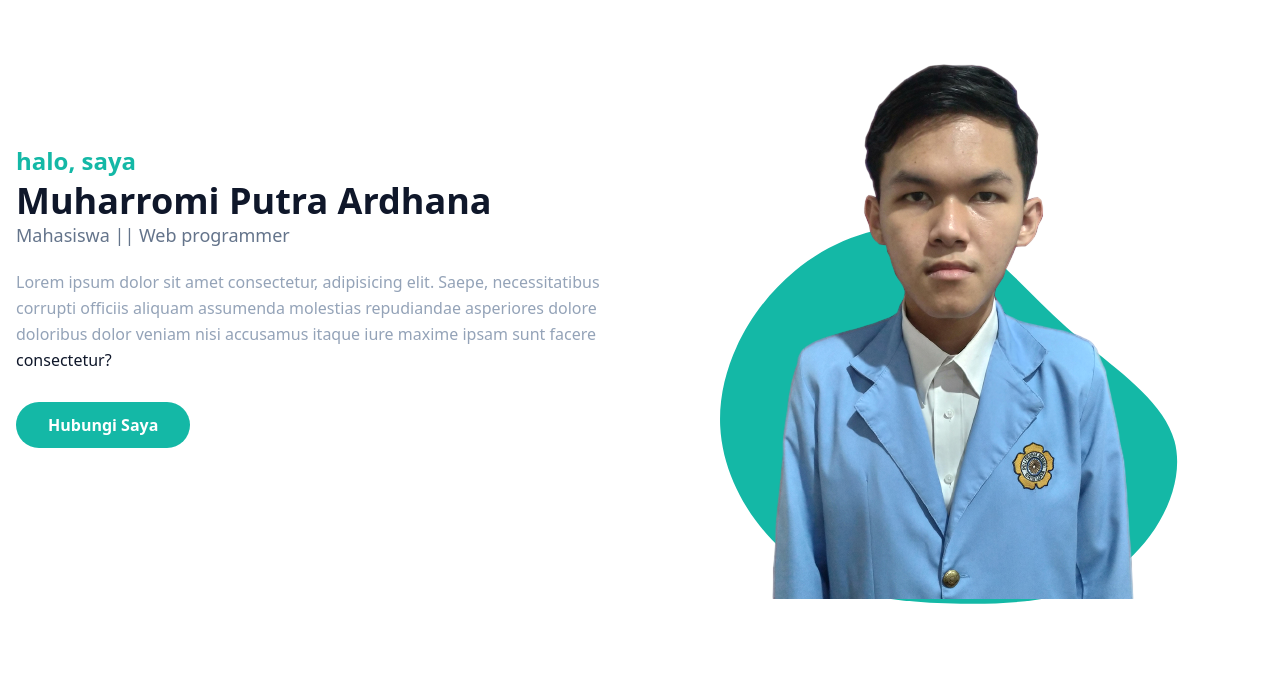
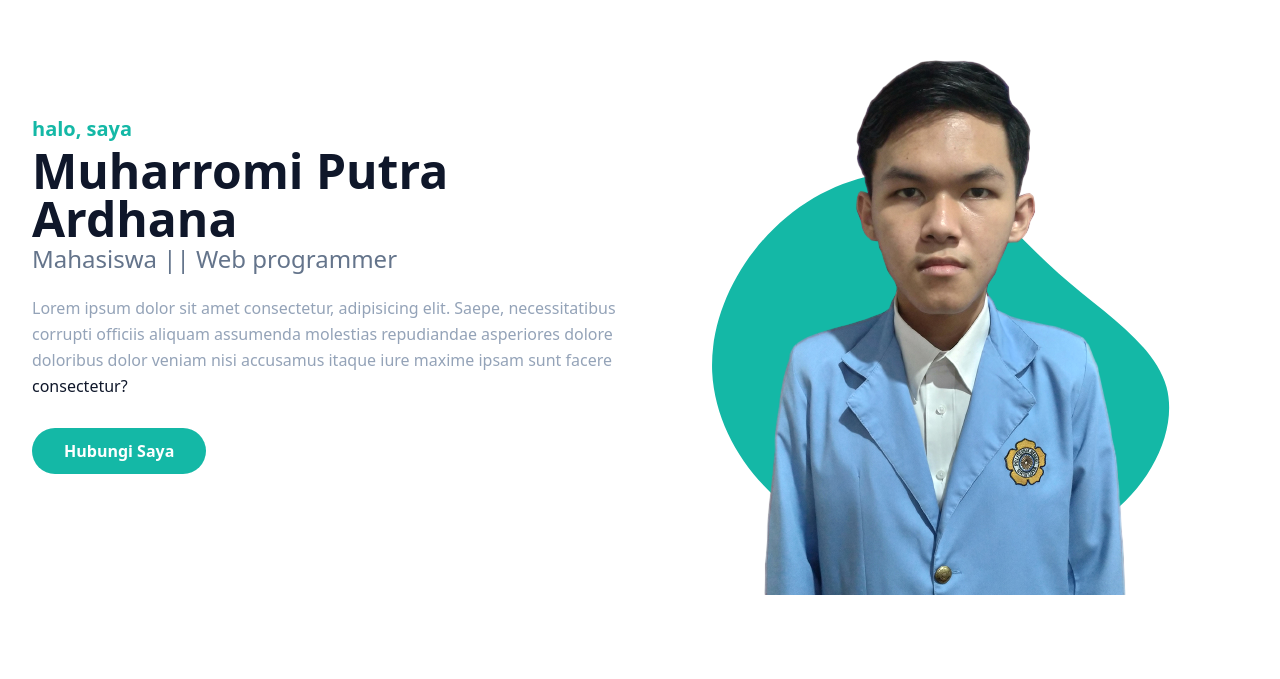
Before and after one commit to muharromi42/portofolio-tailwind, a website: page index.html in a window 1280 px wide. Shown: the part 162-841 px from the top of the page. Drawn offline with Linux system fonts and the light colour scheme.

Commit message:
hero section

```diff
--- a/index.html
+++ b/index.html
@@ -13,17 +13,17 @@
         <div class="container">
             <div class="flex flex-wrap">
                 <div class="w-full self-center px-4 lg:w-1/2">
-                    <h1 class="text-base font-semibold text-primary md:text-xl lg:text-2xl">halo, saya<span class="block font-bold text-dark text-4xl mt-1">Muharromi Putra Ardhana</span></h1>
-                    <h2 class="font-medium text-slate-500 text-lg mb-5">Mahasiswa || Web programmer</h2>
+                    <h1 class="text-base font-semibold text-primary md:text-xl">halo, saya<span class="block font-bold text-dark text-4xl mt-1 lg:text-5xl">Muharromi Putra Ardhana</span></h1>
+                    <h2 class="font-medium text-slate-500 text-lg mb-5 lg:text-2xl">Mahasiswa || Web programmer</h2>
                     <p class="font-medium text-slate-400 mb-10 leading-relaxed">Lorem ipsum dolor sit amet consectetur, adipisicing elit. Saepe, necessitatibus corrupti officiis aliquam assumenda molestias repudiandae asperiores dolore doloribus dolor veniam nisi accusamus itaque iure maxime ipsam sunt facere <span class="text-dark">consectetur?</span></p>
 
                     <a href="#" class="text-base font-semibold text-white bg-primary py-3 px-8 rounded-full hover:shadow-lg hover:opacity-80 transition duration-300 ease-in-out">Hubungi Saya</a>
                 </div>
                 <div class="w-full self-end px-4 lg:w-1/2">
-                    <div class="relative mt-10">
+                    <div class="relative mt-10 lg:mt-9 lg:right-0">
                         <img src="dist/img/fotoRomi.png" alt="Muharromi Putra Ardhana" class="max-w-full mx-auto"/>
-                        <span class="absolute -bottom-20 -z-10 left-1/2 -translate-x-1/2">
-                              <svg width="500" height="500" viewBox="0 0 200 200" xmlns="http://www.w3.org/2000/svg">
+                        <span class="absolute -bottom-20 -z-10 left-1/2 -translate-x-1/2 md:scale-100">
+                              <svg width="500" height="600" viewBox="0 0 200 200" xmlns="http://www.w3.org/2000/svg">
                                 <path fill="#14b8a6" d="M38.7,-37C54.2,-23.2,73.6,-11.6,78,4.4C82.3,20.4,71.7,40.7,56.2,51.6C40.7,62.4,20.4,63.8,0.3,63.5C-19.8,63.3,-39.6,61.4,-56.2,50.5C-72.8,39.6,-86.2,19.8,-87.2,-1C-88.2,-21.8,-76.8,-43.6,-60.2,-57.4C-43.6,-71.2,-21.8,-76.9,-5.1,-71.8C11.6,-66.8,23.2,-50.8,38.7,-37Z" transform="translate(100 100) scale(1.1)" />
                               </svg>
                         </span>
--- a/tailwind.config.js
+++ b/tailwind.config.js
@@ -2,11 +2,18 @@
 module.exports = {
   content: ['index.html'],
   theme: {
+    container: {
+      center: true,
+      padding: '16px',
+    },
     extend: {
       colors: {
         primary: '#14b8a6',
         dark: '#0f172a'
-      }
+      },
+      screens: {
+        '2xl' : '1320px',
+      },
     },
   },
   plugins: [],
```
Also changed, not shown: dist/output.css.
